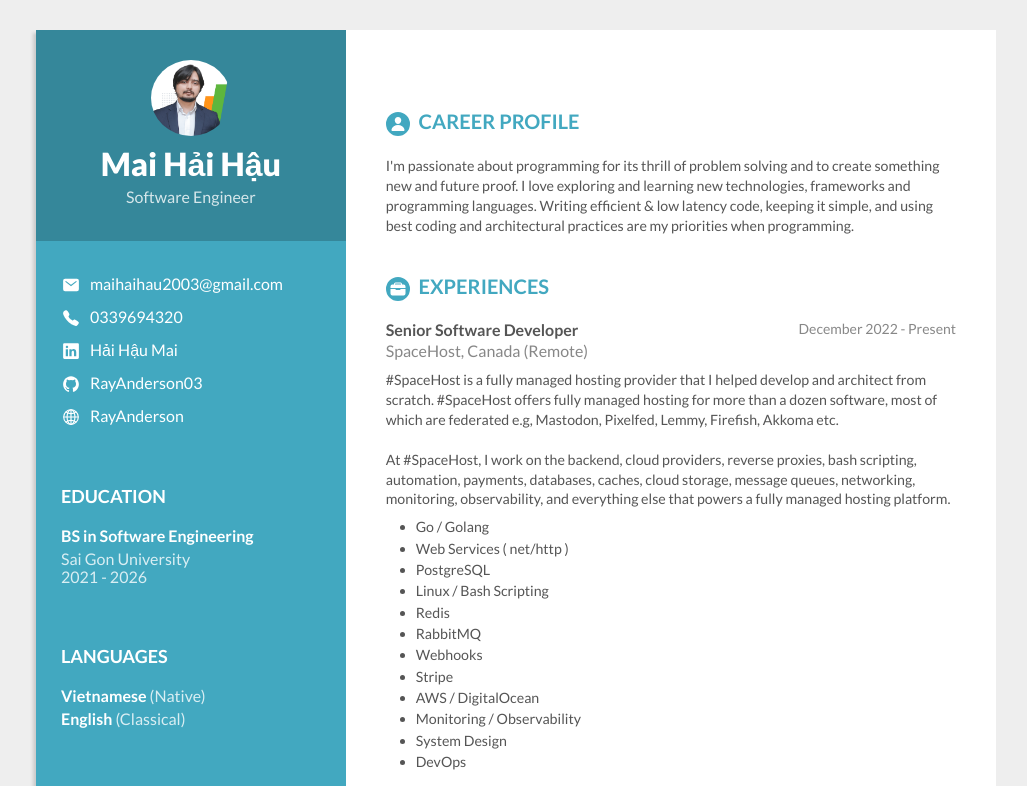
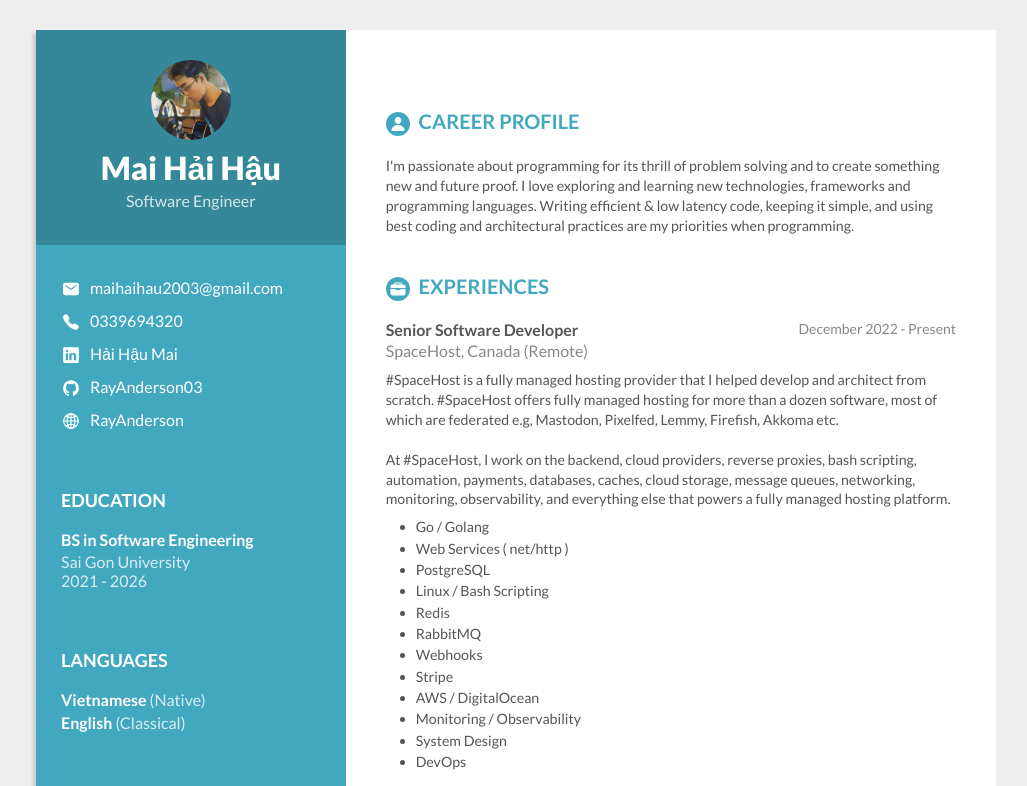
Before and after one commit to RayAnderson03/RayAnderson03.github.io, a plain HTML site: page index.html in a window 1280 px wide. Shown: the top 786 px of the page, without its empty margins (124-1151 px from the left). Drawn offline with nearby package versions, Linux system fonts and the light colour scheme.

Commit message:
Update index.html

```diff
--- a/index.html
+++ b/index.html
@@ -23,7 +23,7 @@
 
             <div class="col span-1-of-3 personal">
                 <div class="personal-header">
-                    <img src="resources/img/profile_pic2.png" alt="Profile picture">
+                    <img src="resources/img/img.jpg" alt="Profile picture">
                     <h1>Mai Hải Hậu</h1>
                     <p>Software Engineer</p>
                 </div>
```
